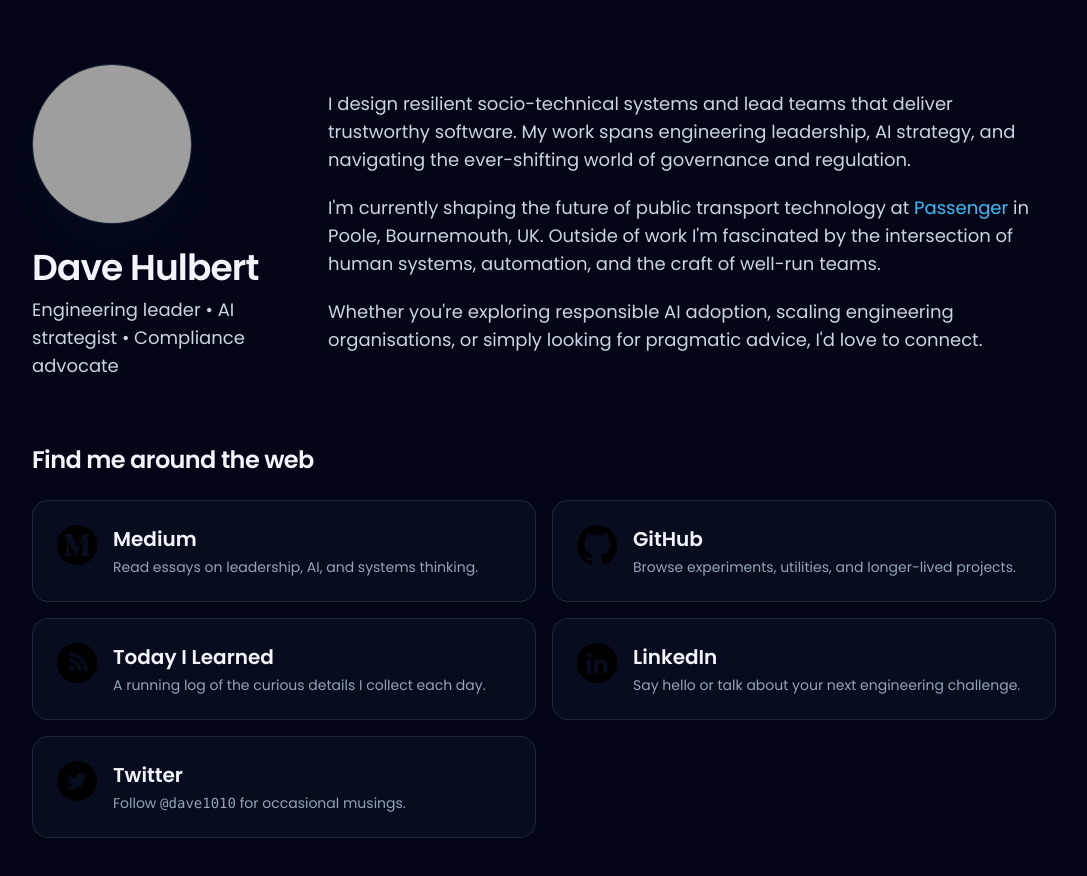
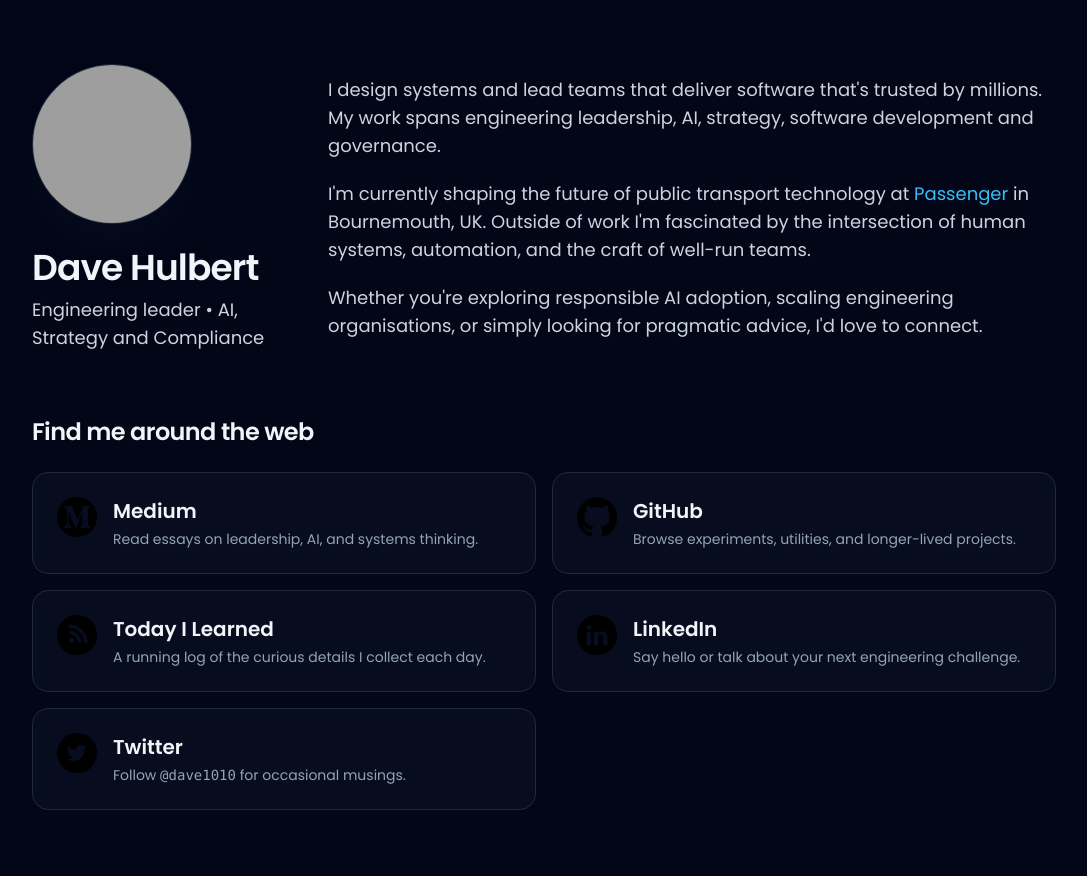
Before and after one commit to dave1010/dave.engineer, an Eleventy site: page content/index.njk in a window 1280 px wide. Shown: the whole page, without its empty margins (96-1183 px from the left). Built offline with nearby package versions, Linux system fonts and the light colour scheme; Eleventy itself is replaced by a stand-in of ours; files that its build step writes are made by us from their sources; grey boxes are pictures that could not be loaded.

Commit message:
Revise personal description and expertise areas

```diff
--- a/content/index.njk
+++ b/content/index.njk
@@ -13,20 +13,19 @@ title: Dave Hulbert - Engineer
         >
         <div class="mt-6 space-y-2">
           <h1 class="text-3xl font-semibold tracking-tight sm:text-4xl">Dave Hulbert</h1>
-          <p class="text-lg text-slate-300">Engineering leader • AI strategist • Compliance advocate</p>
+          <p class="text-lg text-slate-300">Engineering leader • AI, Strategy and Compliance</p>
         </div>
       </div>
 
       <div class="flex-1 space-y-5 text-lg text-slate-300">
         <p>
-          I design resilient socio-technical systems and lead teams that deliver trustworthy software.
-          My work spans engineering leadership, AI strategy, and navigating the ever-shifting world of
-          governance and regulation.
+          I design systems and lead teams that deliver software that's trusted by millions.
+          My work spans engineering leadership, AI, strategy, software development and governance.
         </p>
         <p>
           I'm currently shaping the future of public transport technology at
           <a class="text-sky-400 hover:text-sky-300" href="https://passenger.tech/" target="_blank" rel="noopener">Passenger</a>
-          in Poole, Bournemouth, UK. Outside of work I'm fascinated by the intersection of human systems,
+          in Bournemouth, UK. Outside of work I'm fascinated by the intersection of human systems,
           automation, and the craft of well-run teams.
         </p>
         <p>
```
